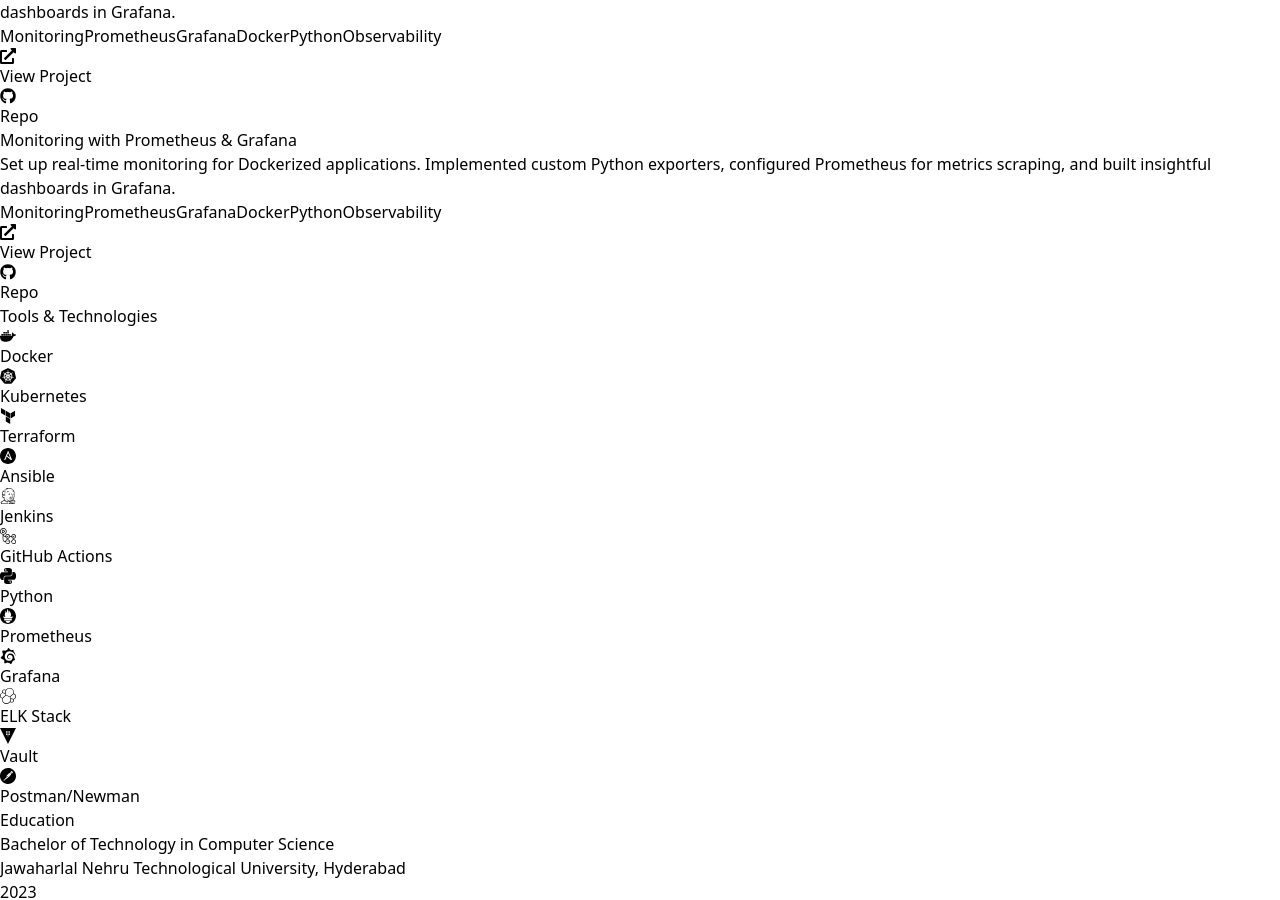
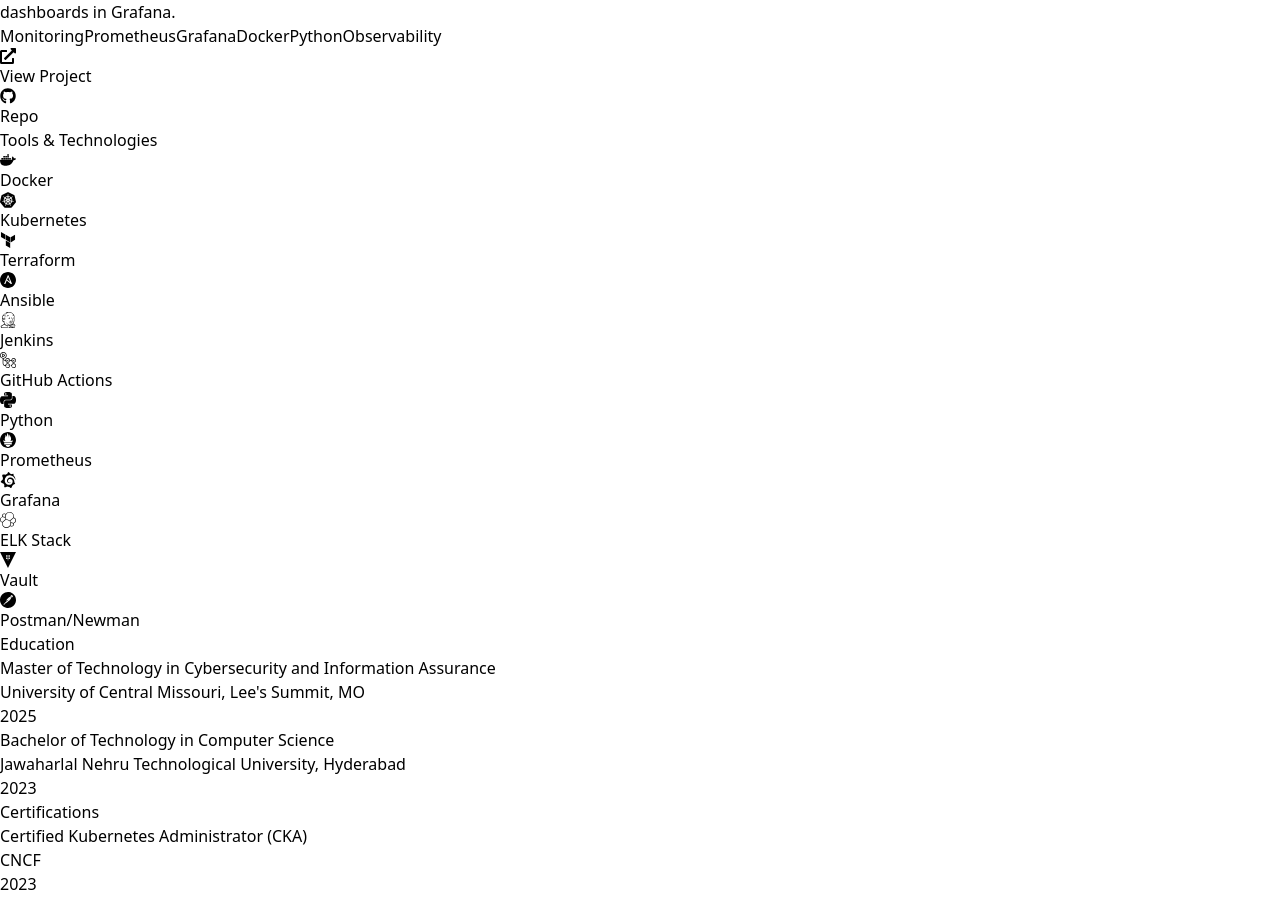
Before and after one commit to Yesh2802/devops, a React (Vite) app: page / in a window 1280 px wide. Shown: the part 640-1540 px from the top of the page. Built offline with nearby package versions, Linux system fonts and the light colour scheme.

Commit message:
New updates

```diff
--- a/index.html
+++ b/index.html
@@ -2,7 +2,7 @@
 <html lang="en">
   <head>
     <meta charset="UTF-8" />
-    <link rel="icon" type="image/svg+xml" href="/vite.svg" />
+    <link rel="icon" type="image/svg+xml" href="/src/vite.svg" />
     <meta name="viewport" content="width=device-width, initial-scale=1.0" />
     <title>DevOps Portfolio</title>
   </head>
--- a/src/App.jsx
+++ b/src/App.jsx
@@ -37,14 +37,6 @@
       repoLink: "https://github.com/yourusername/monitoring-stack",
       tags: ["Monitoring", "Prometheus", "Grafana", "Docker", "Python", "Observability"],
     },
-    {
-      id: 3,
-      title: "Monitoring with Prometheus & Grafana",
-      description: "Set up real-time monitoring for Dockerized applications. Implemented custom Python exporters, configured Prometheus for metrics scraping, and built insightful dashboards in Grafana.",
-      link: "https://github.com/yourusername/monitoring-stack",
-      repoLink: "https://github.com/yourusername/monitoring-stack",
-      tags: ["Monitoring", "Prometheus", "Grafana", "Docker", "Python", "Observability"],
-    },
   ],
   skills: [
     { name: "Docker", icon: <SiDocker /> },
@@ -61,11 +53,11 @@
     { name: "Postman/Newman", icon: <SiPostman /> },
   ],
   education: [
-  // {
-  //   degree: "Master of Technology in Cybersecurity and Information Assurance",
-  //   institution: "University of Central Missouri, Lee's Summit, MO",
-  //   year: "2025",
-  // },
+    {
+    degree: "Master of Technology in Cybersecurity and Information Assurance",
+    institution: "University of Central Missouri, Lee's Summit, MO",
+        year: "2025",
+    },
     {
       degree: "Bachelor of Technology in Computer Science",
       institution: "Jawaharlal Nehru Technological University, Hyderabad",
```
